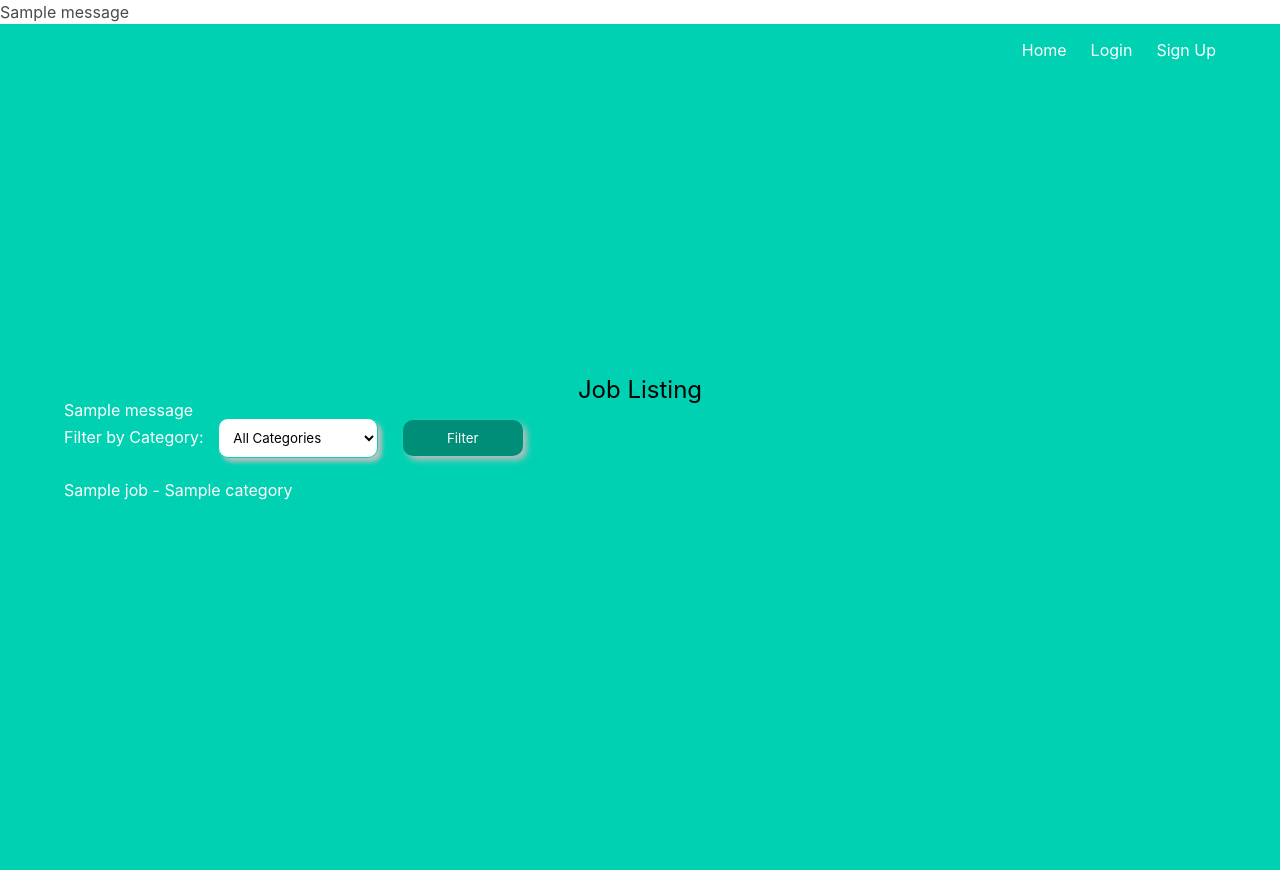
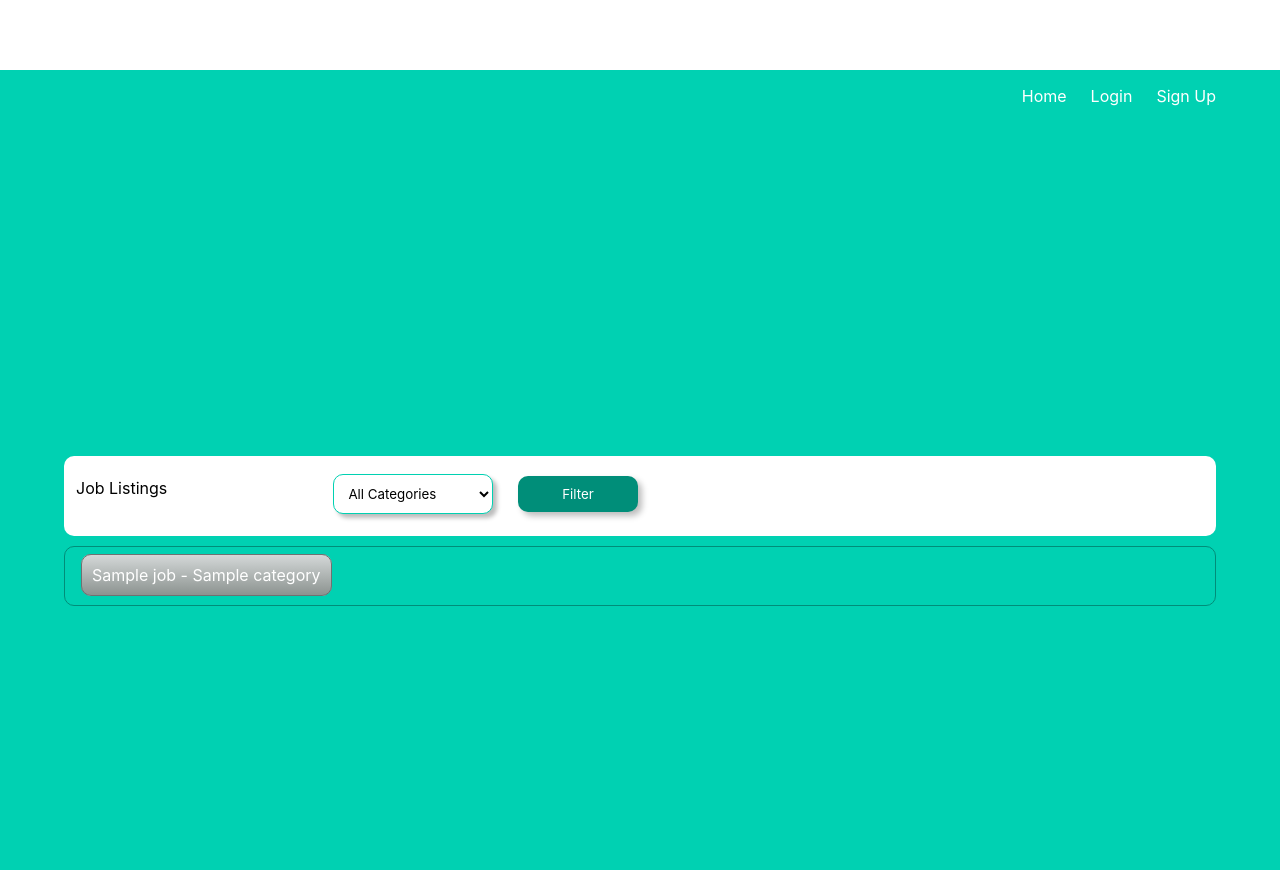
Before and after one commit to DevWambugu/taskme, a Python web app: template templates/listing_page.html in a window 1280 px wide. Before the commit the page ends 500 px from the top, so only its background shows below. Run offline with Jinja, Linux system fonts and the light colour scheme; the template is opened without the code that fills it: most values are stand-ins (such as "Sample title", 1, 10 or a date in 2020); one stand-in notice (Sample message) is shown.

Commit message:
🚧 work in progress

```diff
--- a/templates/job_application.html
+++ b/templates/job_application.html
@@ -57,7 +57,7 @@
 <body>
     <div class="container">
         <h1>Job Application Form</h1>
-        <form action="/submit_application" method="post">
+        <form action="/submit_application/<int:job_id>" method="post">
 
             <label for="cover_letter">Cover Letter:</label><br>
             <textarea id="cover_letter" name="cover_letter" rows="4" cols="50"></textarea><br><br>
--- a/templates/listing_page.html
+++ b/templates/listing_page.html
@@ -35,7 +35,32 @@
         border-radius: 10px;
         height: 10vh;
     }
-    /* Your existing CSS styles */
+    /* Additional styles for job listing */
+    .job-listing a {
+        position: relative;
+        background: rgb(212, 216, 216);
+        background: linear-gradient(
+            180deg,
+            rgba(212, 216, 216, 1) 0%,
+            rgba(140, 147, 144, 1) 100%
+        );
+        color: black;
+        border: 0.4px solid #6f7171;
+        border-radius: 10px;
+        padding: 10px;
+    }
+    li {
+        height: 60px;
+        width: 100%;
+        margin-top: 10px;
+        border: 0.4px solid #008e79;
+        border-radius: 10px;
+        padding: 16px;
+    }
+    h1 {
+        color: black;
+        margin: 12px;
+    }
 </style>
 
 <div class="container">
@@ -49,9 +74,12 @@
     </ul>
     {% endif %}
     {% endwith %}
-        <h1 style="text-align: center; color: black; margin-top: -50px; font-size: 24px;">Job Listing</h1>
-
+    <div class="filter">
+        <div>
+            <h1>Job Listings</h1>
+        </div>
         <!-- Category Filter -->
+        <div>
             <form id="filter-form" style="margin-bottom: 10px; margin-left: 0 !important;">
                 <label for="category-filter">Filter by Category:</label>
                 <select id="category-filter" name="category">
@@ -62,6 +90,8 @@
                 </select>
                 <button type="submit">Filter</button>
             </form>
+        </div>
+    </div>
 
     <!-- Job Listings -->
     <ul class="job-listing" style="padding: 0; margin-left: 0 !important;">
@@ -72,4 +102,13 @@
         {% endfor %}
     </ul>
 </div>
+<script>
+  // Fade out flashed messages after 4 seconds
+  setTimeout(function() {
+      var flashMessages = document.querySelectorAll('.flash-message');
+      flashMessages.forEach(function(message) {
+          message.style.opacity = '0';
+      });
+  }, 2500);
+</script>
 {% endblock %}
```
Also changed, not shown: templates/profile.html (+18 -1 lines), static/images/workers.jpg (added). Lines whose indentation alone changed are shown as unchanged.
